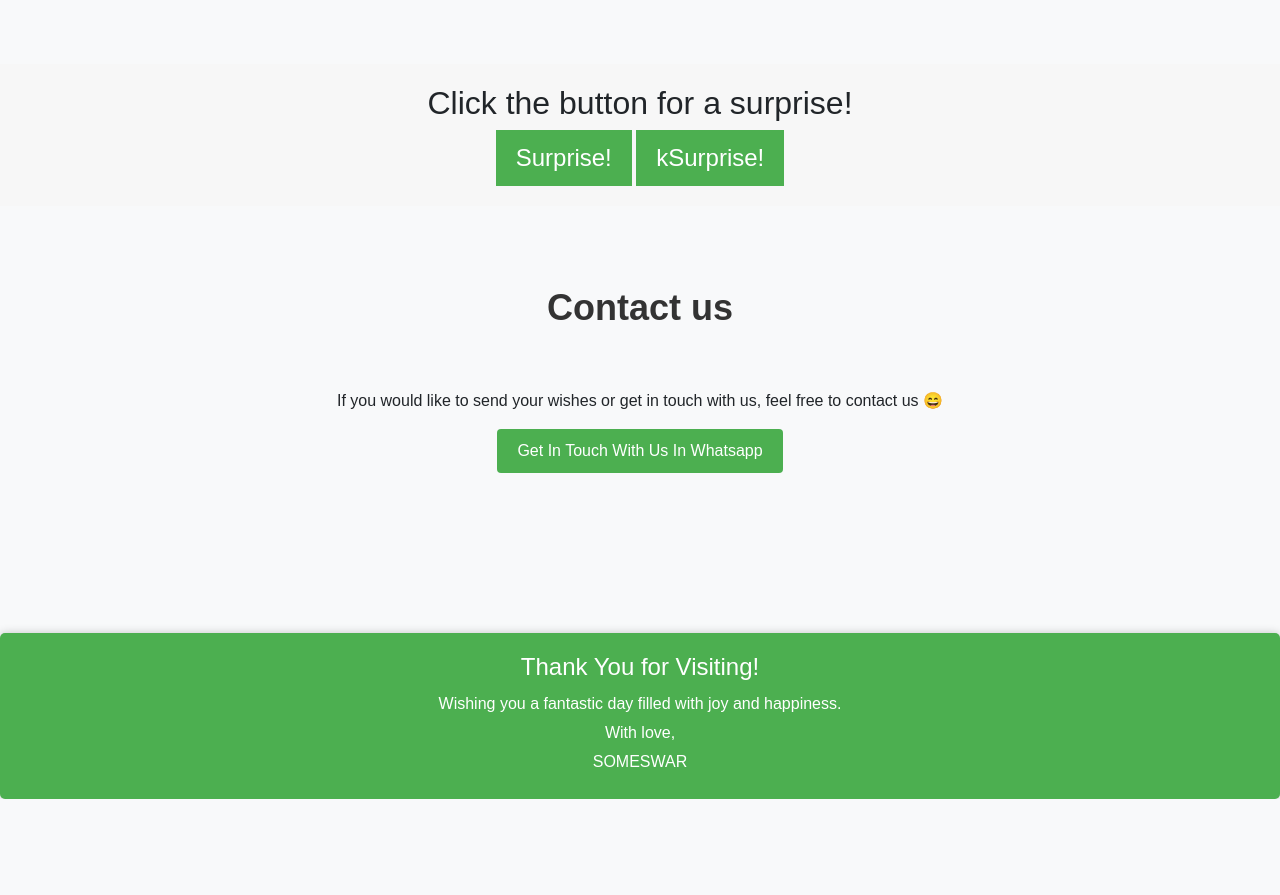
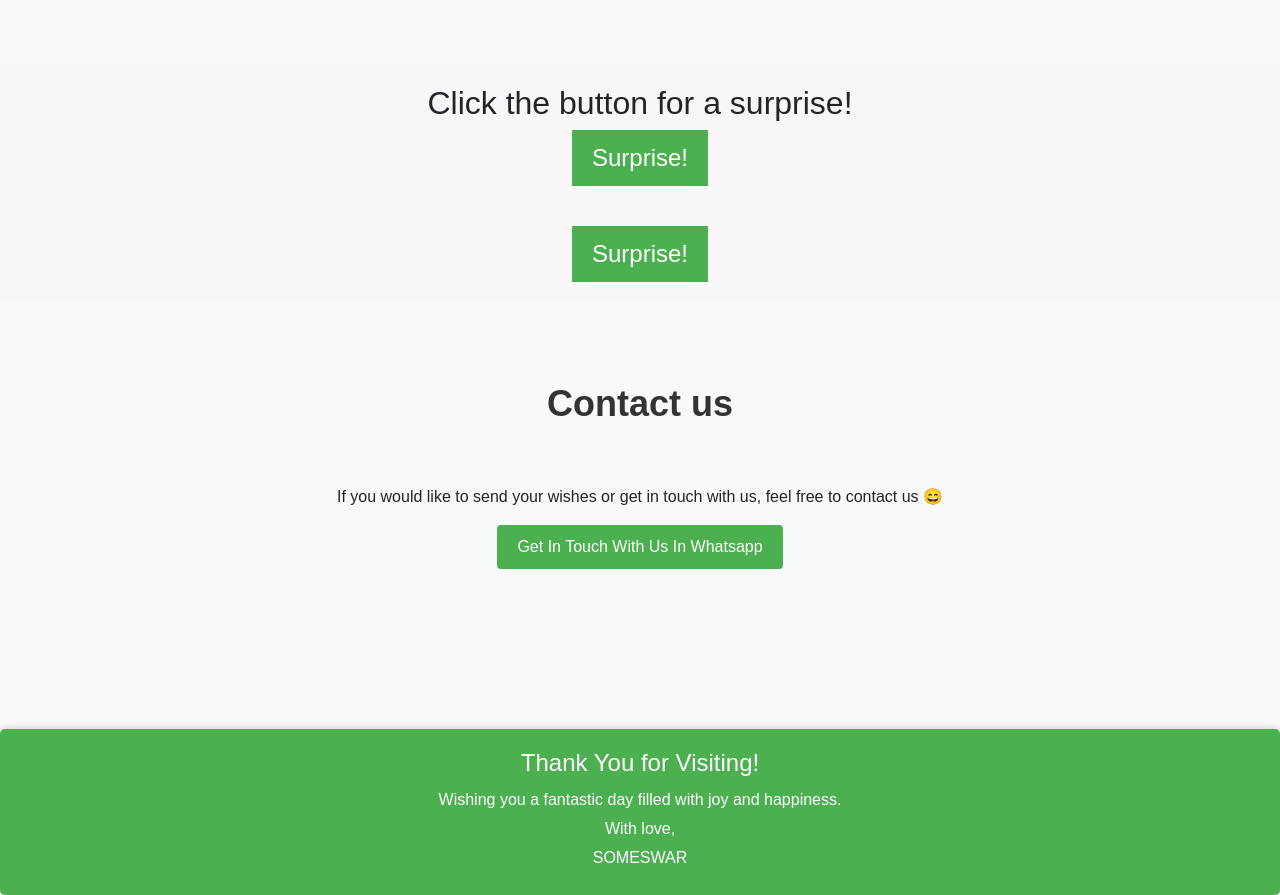
Before and after one commit to someswar735/birthday.github.io, a plain HTML site: page index.html in a window 1280 px wide. Shown: the part 7680-8575 px from the top of the page. Before the commit the page ends 8479 px from the top, so only its background shows below. Drawn offline with nearby package versions, Linux system fonts and the light colour scheme; a script that the page names is missing.

Commit message:
Update index.html

```diff
--- a/index.html
+++ b/index.html
@@ -522,9 +522,11 @@
         <div class="surprise-section">
           <h2>Click the button for a surprise!</h2>
           <button class="surprise-button" onclick="triggerPrank()">Surprise!</button>
-          <button class="surprise-button" onclick="triggerPrank1()">kSurprise!</button>
+      </div>
 
-      </div>
+      <div class="surprise-section">
+        <button class="surprise-button" onclick="triggerPrank()">Surprise!</button>
+    </div>
 
         <div class="section">
           <div class="section-heading">
```
